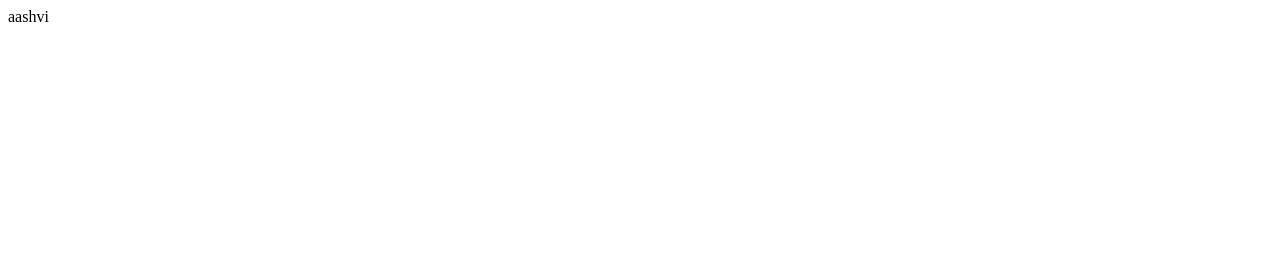
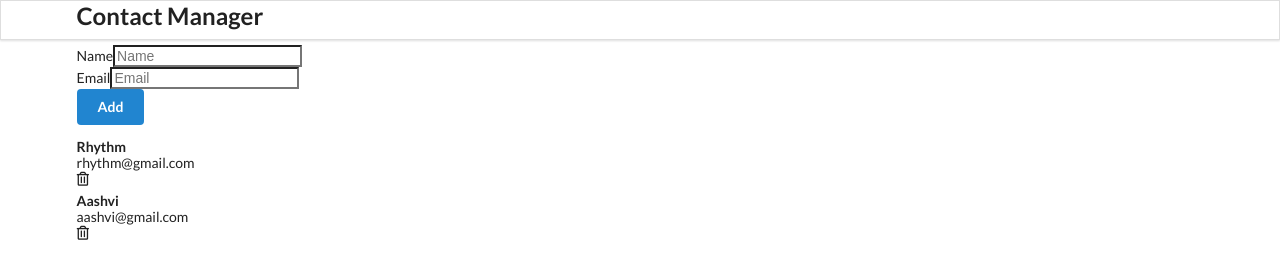
Before and after one commit to Rhythm-Jain-42/Contact-Recorder, a React app in the folder contact/: page / in a window 1280 px wide. Built offline with nearby package versions, Linux system fonts and the light colour scheme.

Commit message:
next commit

```diff
--- a/contact/public/index.html
+++ b/contact/public/index.html
@@ -14,7 +14,7 @@
       manifest.json provides metadata used when your web app is installed on a
       user's mobile device or desktop. See https://developers.google.com/web/fundamentals/web-app-manifest/
     -->
-    <link rel="manifest" href="%PUBLIC_URL%/manifest.json" />
+    <link rel="stylesheet" href="https://cdnjs.cloudflare.com/ajax/libs/semantic-ui/2.5.0/semantic.min.css" integrity="sha512-KXol4x3sVoO+8ZsWPFI/r5KBVB/ssCGB5tsv2nVOKwLg33wTFP3fmnXa47FdSVIshVTgsYk/1734xSk9aFIa4A==" crossorigin="anonymous" referrerpolicy="no-referrer" />
     <!--
       Notice the use of %PUBLIC_URL% in the tags above.
       It will be replaced with the URL of the `public` folder during the build.
--- a/contact/src/components/AddContact.js
+++ b/contact/src/components/AddContact.js
@@ -0,0 +1,24 @@
+import React from "react";
+
+class AddContact extends React.Component{
+    render(){
+        return(
+            <div className="ui main">
+                <h2>Add Contact</h2>
+                <form className="fui form">
+                    <div className="field">
+                        <label>Name</label>
+                        <input type="text" name="name" placeholder="Name" />
+                     </div>
+                     <div className="field">
+                        <label>Email</label>
+                        <input type="text" name="email" placeholder="Email" />
+                     </div>
+                     <button className="ui button blue">Add</button>
+                </form>
+            </div>
+        );
+    }
+}
+
+export default AddContact;
--- a/contact/src/components/App.js
+++ b/contact/src/components/App.js
@@ -1,10 +1,30 @@
 import React from 'react'
 import './App.css';
+import Header from "./Header";
+import AddContact from "./AddContact";
+import ContactList from "./ContactList";
 
-const App = () => {
+function App() {
+
+  const contact =[
+    {
+      id:"1",
+      name:"Rhythm",
+      email:"rhythm@gmail.com"
+    },
+    {
+      id:"2",
+      name:"Aashvi",
+      email:"aashvi@gmail.com"
+    }
+  ]
   return (
-    <div>aashvi</div>
-  )
+    <div className='ui container'>
+      <Header />
+      <AddContact />
+      <ContactList contacts={contact}/>
+    </div>
+  );
 }
 
 export default App
--- a/contact/src/components/ContactList.js
+++ b/contact/src/components/ContactList.js
@@ -0,0 +1,24 @@
+import React from "react";
+
+const ContactList =(props) =>{
+    console.log(props);
+const renderContactList=props.contacts.map((contact) => {
+return(
+    <div className="item">
+        <div className="content">
+            <div className="header">{contact.name}</div>
+            <div>{contact.email}</div>
+        </div>
+        <i className="trash alternate outline icon"></i>
+    </div>
+);
+});
+
+    return(
+        <div className="ui called list">
+            {renderContactList}
+        </div>
+    );
+}
+
+export default ContactList;
--- a/contact/src/components/Header.js
+++ b/contact/src/components/Header.js
@@ -0,0 +1,13 @@
+import React from "react";
+
+const Header = () => {
+    return(
+        <div className="ui fixed menu">
+            <div className="ui container center">
+                <h2>Contact Manager</h2>
+            </div>
+        </div>
+    );
+};
+
+export default Header;
```
Also changed, not shown: contact/src/components/ContactCard.js (+14 -0 lines).
